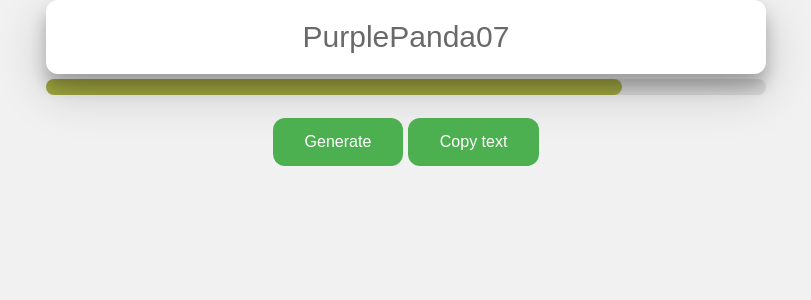
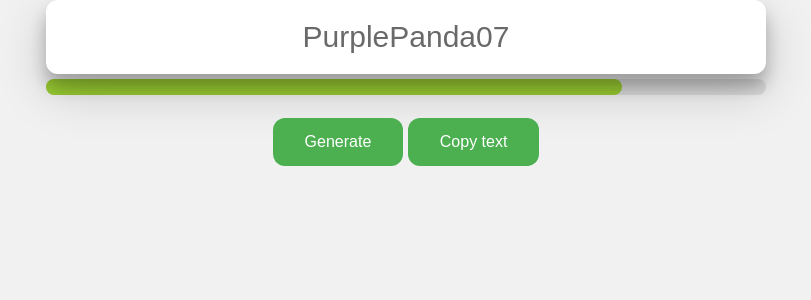
Before and after one commit to zmcdonaldwright/passwordgen, a Flask app: page / in a window 1280 px wide. Shown: the part 200-500 px from the top of the page, without its empty margins (234-1045 px from the left). Run offline with Flask 2, Linux system fonts and the light colour scheme.

Commit message:
Update style.css

```diff
--- a/static/style.css
+++ b/static/style.css
@@ -118,11 +118,11 @@ input:focus {
 }
 .password-meter-bar.level2 {
     width: 60%;
-    background-color: #ff0;
+    background-color: #FFCD01;
 }
 .password-meter-bar.level3 {
     width: 80%;
-    background-color: rgb(161, 168, 65);
+    background-color: #9ACD32;
 }
 
 .password-meter-bar.level4 {
```
